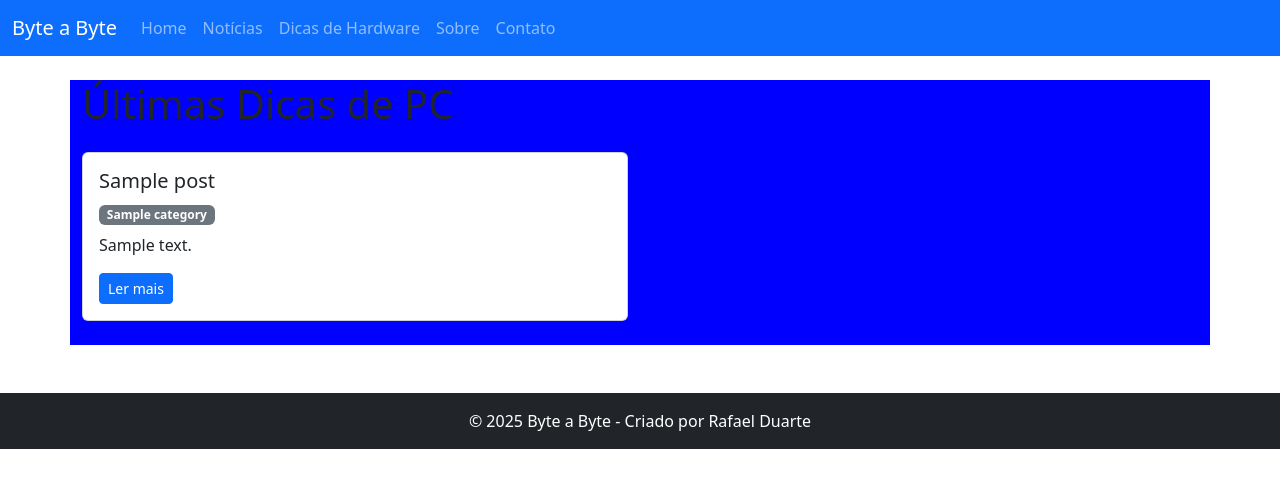
After one commit to RafsDuarte/Byte-a-Byte, a Django app: page / in a window 1280 px wide. The commit adds this page. Shown: the top 488 px of the page. Run offline with Django 5.2, Linux system fonts and the light colour scheme; tables that the repository leaves empty hold one stand-in row (values such as "Sample post").

Commit message:
atualizando

```diff
--- a/backend/blog/admin.py
+++ b/backend/blog/admin.py
@@ -3,8 +3,9 @@
 
 @admin.register(Category)
 class CategoryAdmin(admin.ModelAdmin):
+    list_display = ('name', 'parent')
+    list_filter = ('parent',)
     prepopulated_fields = {'slug': ('name',)}
-    list_display = ('name',)
 
 @admin.register(Post)
 class PostAdmin(admin.ModelAdmin):
--- a/backend/blog/apps.py
+++ b/backend/blog/apps.py
@@ -1,5 +1,4 @@
 from django.apps import AppConfig
-
 
 class BlogConfig(AppConfig):
     default_auto_field = 'django.db.models.BigAutoField'
--- a/backend/blog/models.py
+++ b/backend/blog/models.py
@@ -1,25 +1,26 @@
 from django.db import models
 
-class Post(models.Model):
-    title = models.CharField(max_length=200)
+
+class Category(models.Model):
+    name = models.CharField(max_length=100)
     slug = models.SlugField(unique=True)
-    content = models.TextField()
-    created_at = models.DateTimeField(auto_now_add=True)
-    updated_at = models.DateTimeField(auto_now=True)
-    is_published = models.BooleanField(default=True)
+
+    parent = models.ForeignKey(
+        'self',
+        on_delete=models.CASCADE,
+        null=True,
+        blank=True,
+        related_name='children'
+    )
+
+    class Meta:
+        verbose_name = 'Categoria'
+        verbose_name_plural = 'Categorias'
+        ordering = ['name']
 
     def __str__(self):
-        return self.title
-
-class Category(models.Model):
-    name = models.CharField(max_length=100, unique=True)
-    slug = models.SlugField(unique=True)
-
-    class Meta:
-        verbose_name = 'Category'
-        verbose_name_plural = 'Categories'
-
-    def __str__(self):
+        if self.parent:
+            return f"{self.parent.name} > {self.name}"
         return self.name
 
 
@@ -27,15 +28,23 @@
     title = models.CharField(max_length=200)
     slug = models.SlugField(unique=True)
     content = models.TextField()
+
     category = models.ForeignKey(
         Category,
         on_delete=models.SET_NULL,
         null=True,
         related_name='posts'
     )
+
     created_at = models.DateTimeField(auto_now_add=True)
     updated_at = models.DateTimeField(auto_now=True)
+
     is_published = models.BooleanField(default=True)
+
+    class Meta:
+        verbose_name = 'Post'
+        verbose_name_plural = 'Posts'
+        ordering = ['-created_at']
 
     def __str__(self):
         return self.title
--- /dev/null
+++ b/backend/blog/templates/blog/base.html
@@ -0,0 +1,48 @@
+{% load static %}
+<!DOCTYPE html>
+<html lang="pt-br">
+<head>
+  <meta charset="UTF-8">
+  <title>{% block title %}Byte a Byte{% endblock %}</title>
+  <meta name="viewport" content="width=device-width, initial-scale=1">
+
+  <link rel="stylesheet" href="{% static 'blog/css/style.css' %}">
+  <link href="https://cdn.jsdelivr.net/npm/bootstrap@5.3.2/dist/css/bootstrap.min.css" rel="stylesheet">
+</head>
+
+<body>
+
+<!-- Navbar -->
+<nav class="navbar navbar-expand-lg navbar-dark bg-primary">
+  <div class="container-fluid">
+    <a class="navbar-brand" href="{% url 'home' %}">Byte a Byte</a>
+
+    <button class="navbar-toggler" type="button" data-bs-toggle="collapse" data-bs-target="#menu">
+      <span class="navbar-toggler-icon"></span>
+    </button>
+
+    <div class="collapse navbar-collapse" id="menu">
+      <ul class="navbar-nav me-auto">
+        <li class="nav-item"><a class="nav-link" href="{% url 'home' %}">Home</a></li>
+        <li class="nav-item"><a class="nav-link" href="#">Notícias</a></li>
+        <li class="nav-item"><a class="nav-link" href="#">Dicas de Hardware</a></li>
+        <li class="nav-item"><a class="nav-link" href="#">Sobre</a></li>
+        <li class="nav-item"><a class="nav-link" href="#">Contato</a></li>
+      </ul>
+    </div>
+  </div>
+</nav>
+
+<!-- Conteúdo -->
+<main class="container mt-4">
+  {% block content %}{% endblock %}
+</main>
+
+<!-- Footer -->
+<footer class="bg-dark text-white text-center p-3 mt-5">
+  © 2025 Byte a Byte - Criado por Rafael Duarte
+</footer>
+
+<script src="https://cdn.jsdelivr.net/npm/bootstrap@5.3.2/dist/js/bootstrap.bundle.min.js"></script>
+</body>
+</html>
--- a/backend/blog/templates/blog/index.html
+++ b/backend/blog/templates/blog/index.html
@@ -1,97 +1,39 @@
-{% load static %}
+{% extends 'blog/base.html' %}
 
-<!DOCTYPE html>
-<html lang="pt-br">
+{% block title %}Home | Byte a Byte{% endblock %}
 
-<head>
-  <meta charset="UTF-8">
-  <meta name="viewport" content="width=device-width, initial-scale=1">
-  <title>Byte a Byte</title>
+{% block content %}
+<h1 class="mb-4">Últimas Dicas de PC</h1>
 
-  <link rel="stylesheet" href="{% static 'blog/css/style.css' %}">
-  <!-- Bootstrap CSS -->
-  <link href="https://cdn.jsdelivr.net/npm/bootstrap@5.3.2/dist/css/bootstrap.min.css" rel="stylesheet">
-</head>
+<div class="row">
+  {% for post in posts %}
+    <div class="col-md-6 mb-4">
+      <div class="card h-100">
+        {% if post.image %}
+          <img src="{{ post.image.url }}" class="card-img-top">
+        {% endif %}
 
-<body>
-  <!-- Header / Navbar -->
-  <nav class="navbar navbar-expand-lg navbar-dark bg-primary py-2">
-    <div class="container-fluid">
-      <!-- Logo -->
-      <a class="navbar-brand" href="#">Byte a Byte</a>
-      <button class="navbar-toggler" type="button" data-bs-toggle="collapse" data-bs-target="#menuSecoes">
-        <span class="navbar-toggler-icon"></span>
-      </button>
-      <div class="collapse navbar-collapse" id="menuSecoes">
-        <ul class="navbar-nav me-auto mb-2 mb-lg-0">
-          <li class="nav-item"><a class="nav-link" href="#">Notícias</a></li>
-          <li class="nav-item"><a class="nav-link" href="#">Dicas de Hardware</a></li>
-          <li class="nav-item"><a class="nav-link" href="#">Sobre mim</a></li>
-          <li class="nav-item"><a class="nav-link" href="#">Contato</a></li>
-        </ul>
+        <div class="card-body">
+          <h5 class="card-title">{{ post.title }}</h5>
+
+          {% if post.category %}
+            <span class="badge bg-secondary">
+              {{ post.category.name }}
+            </span>
+          {% endif %}
+
+          <p class="card-text mt-2">
+            {{ post.content|truncatewords:25 }}
+          </p>
+
+          <a href="{% url 'post_detail' post.slug %}" class="btn btn-primary btn-sm">
+            Ler mais
+          </a>
+        </div>
       </div>
     </div>
-  </nav>
-
-  <!-- Body -->
-  <div class="container-fluid mt-4">
-    <div class="row">
-
-      <!-- Sidebar esquerda -->
-      <aside class="col-md-2">
-        <h5>Últimas Dicas</h5>
-        <ul class="list-group">
-          <li class="list-group-item">Como escolher a placa de vídeo</li>
-          <li class="list-group-item">Diferença entre SSD e NVMe</li>
-          <li class="list-group-item">Otimizando o desempenho do PC</li>
-        </ul>
-      </aside>
-
-      <!-- Main content -->
-      <main class="col-md-10">
-        <h2>Notícias e Posts</h2>
-
-        <!-- Card com imagem -->
-        <div class="card mb-3">
-          <div class="row g-0">
-            <div class="col-md-2">
-              <img src="https://via.placeholder.com/120" class="img-fluid rounded-start" alt="Imagem notícia">
-            </div>
-            <div class="col-md-10">
-              <div class="card-body">
-                <h5 class="card-title">Nova GPU lançada</h5>
-                <p class="card-text">Lorem ipsum dolor sit amet, consectetur adipiscing elit.</p>
-                <a href="#" class="btn btn-primary btn-sm">Ler mais</a>
-              </div>
-            </div>
-          </div>
-        </div>
-
-        <!-- Outro card -->
-        <div class="card mb-3">
-          <div class="row g-0">
-            <div class="col-md-2">
-              <img src="https://via.placeholder.com/120" class="img-fluid rounded-start" alt="Imagem notícia">
-            </div>
-            <div class="col-md-10">
-              <div class="card-body">
-                <h5 class="card-title">Dicas de montagem de PC</h5>
-                <p class="card-text">Curabitur lobortis massa at urna bibendum, in placerat ex cursus.</p>
-                <a href="#" class="btn btn-primary btn-sm">Ler mais</a>
-              </div>
-            </div>
-          </div>
-        </div>
-      </main>
-    </div>
-  </div>
-
-
-  <!-- Footer -->
-  <footer class="bg-dark text-white mt-4 p-3 text-center">
-    © 2025 Byte a Byte - Criado por Rafael Duarte
-  </footer>
-
-  <!-- Bootstrap JS -->
-  <script src="https://cdn.jsdelivr.net/npm/bootstrap@5.3.2/dist/js/bootstrap.bundle.min.js"></script>
-</body>
+  {% empty %}
+    <p>Nenhum post publicado ainda.</p>
+  {% endfor %}
+</div>
+{% endblock %}
--- a/backend/blog/urls.py
+++ b/backend/blog/urls.py
@@ -2,5 +2,27 @@
 from . import views
 
 urlpatterns = [
-    path('', views.post_list, name='post_list'),
+    # HOME do site (lista geral de posts)
+    path('', views.index, name='home'),
+
+    # Categoria pai
+    path(
+        'categoria/<slug:slug>/',
+        views.posts_by_category,
+        name='category_posts'
+    ),
+
+    # Subcategoria
+    path(
+        'categoria/<slug:parent_slug>/<slug:slug>/',
+        views.posts_by_subcategory,
+        name='subcategory_posts'
+    ),
+
+    # Post individual
+    path(
+        'post/<slug:slug>/',
+        views.post_detail,
+        name='post_detail'
+    ),
 ]
--- a/backend/blog/views.py
+++ b/backend/blog/views.py
@@ -1,6 +1,53 @@
-from django.shortcuts import render
-from .models import Post
+from django.shortcuts import render, get_object_or_404
+from .models import Category, Post
+
+def index(request):
+    posts = Post.objects.filter(is_published=True).order_by('-created_at')
+
+    return render(request, 'blog/index.html', {
+        'posts': posts
+    })
 
 def post_list(request):
     posts = Post.objects.filter(is_published=True)
-    return render(request, 'blog/post_list.html', {'posts': posts})
+    return render(request, 'blog/posts_list.html', {'posts': posts})
+
+def posts_by_category(request, parent_slug, slug):
+    parent = get_object_or_404(Category, slug=parent_slug, parent__isnull=True)
+    category = get_object_or_404(Category, slug=slug, parent=parent)
+
+    posts = Post.objects.filter(
+        category=category,
+        is_published=True
+    )
+
+    return render(
+        request,
+        'blog/posts_list.html',
+        {
+            'posts': posts,
+            'category': category,
+            'parent': parent,
+        }
+    )
+
+def posts_by_subcategory(request, slug):
+    category = get_object_or_404(Category, slug=slug)
+
+    posts = Post.objects.filter(category=category, is_published=True)
+
+    return render(request, 'blog/category.html', {
+        'category': category,
+        'posts': posts
+    })
+
+def post_detail(request, slug):
+    post = get_object_or_404(
+        Post,
+        slug=slug,
+        is_published=True
+    )
+
+    return render(request, 'blog/post_detail.html', {
+        'post': post
+    })
```
Also changed, not shown: backend/blog/templates/blog/posts_list.html (+32 -17 lines), README.md (deleted), backend/blog/migrations/0001_initial.py, backend/blog/migrations/0002_category_post_category.py (deleted), backend/db.sqlite3 (added), 1 other file.
